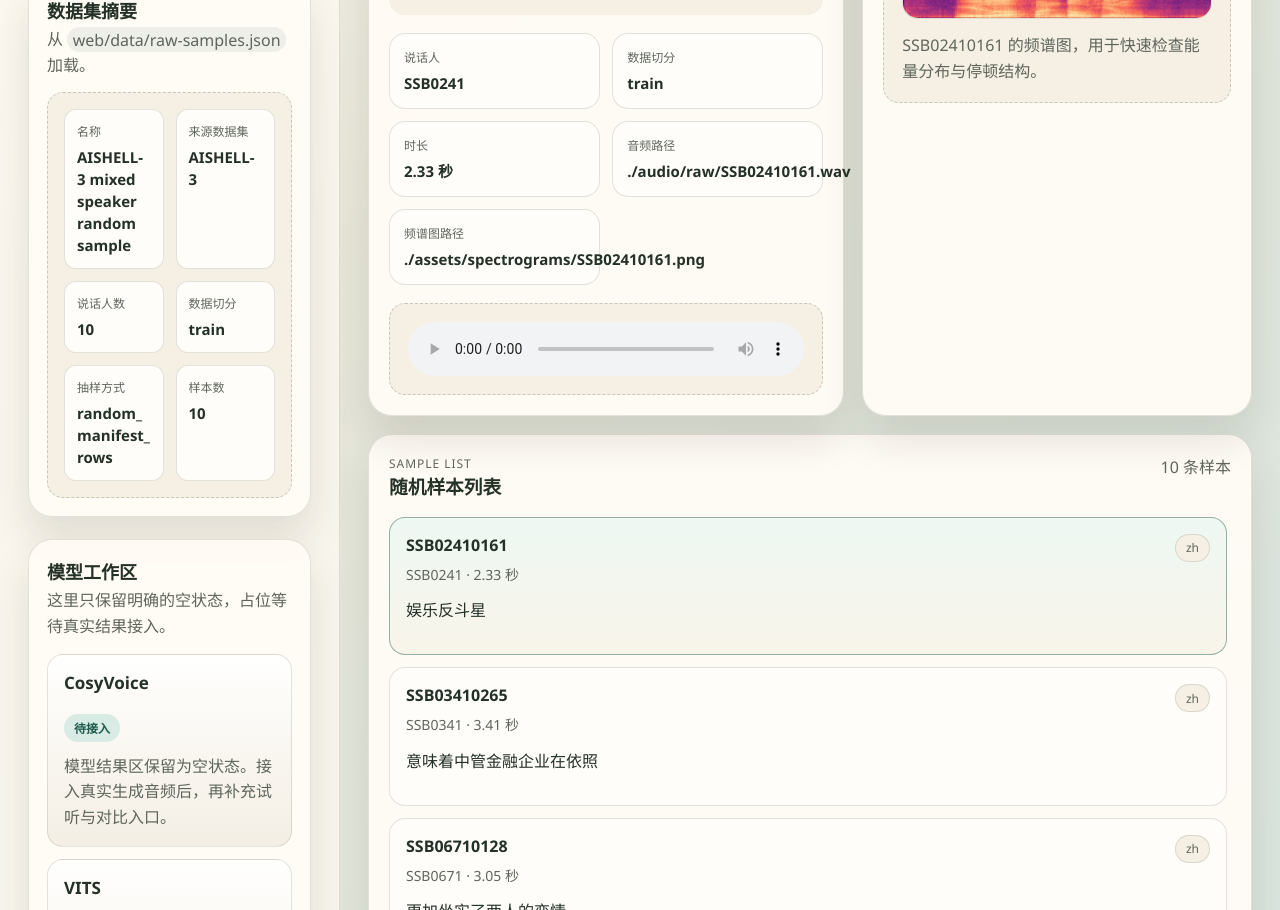
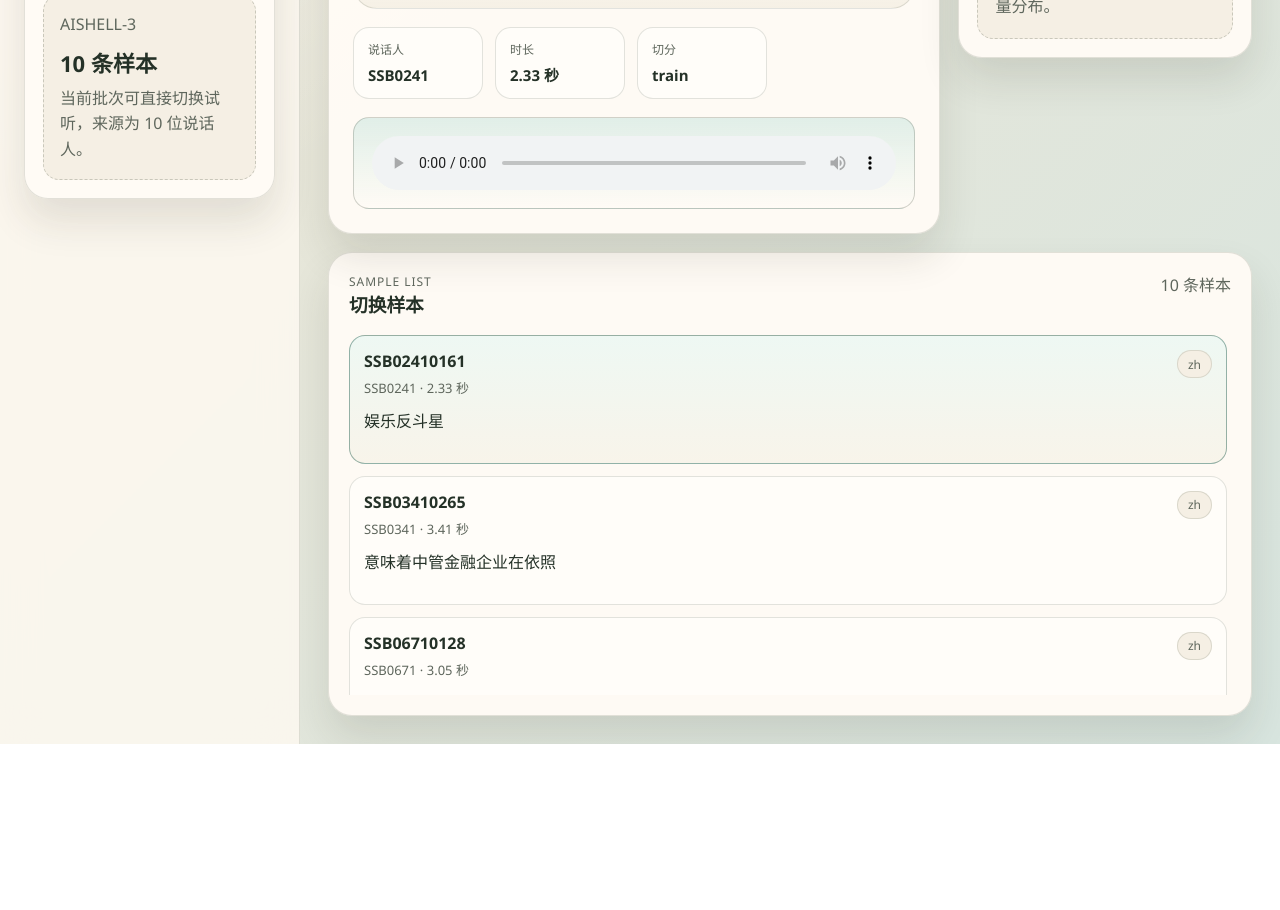
Before and after one commit to lczju/codex-tts, a plain HTML site: page web/index.html in a window 1280 px wide. Shown: the part 356-1266 px from the top of the page. After the commit the page ends 1100 px from the top, so only its background shows below. Drawn offline with Linux system fonts and the light colour scheme.

Commit message:
feat: focus raw audio homepage on listening

```diff
--- a/web/app.js
+++ b/web/app.js
@@ -1,16 +1,3 @@
-const modelDefinitions = [
-  {
-    name: "CosyVoice",
-    stage: "待接入",
-    description: "模型结果区保留为空状态。接入真实生成音频后，再补充试听与对比入口。"
-  },
-  {
-    name: "VITS",
-    stage: "待接入",
-    description: "当前首页不展示伪结果。等 VITS 样本准备好后，再回到这里接入模型面板。"
-  }
-];
-
 const embeddedSampleData = {
   dataset: {
     name: "AISHELL-3 mixed speaker random sample",
@@ -206,52 +193,21 @@ function renderDatasetBrief() {
   }
 
   const dataset = state.dataset;
-  const items = [["名称", dataset.name || "未命名"]];
-
-  if (dataset.sourceDataset) {
-    items.push(["来源数据集", dataset.sourceDataset]);
-  }
-
-  if (dataset.speakerCount && dataset.speakerCount > 1) {
-    items.push(["说话人数", `${dataset.speakerCount}`]);
-  } else {
-    items.push(["说话人", dataset.speakerId || "未提供"]);
-  }
-
-  if (dataset.sourceSpeakerId) {
-    items.push(["来源 ID", dataset.sourceSpeakerId]);
-  }
-
-  if (dataset.split) {
-    items.push(["数据切分", dataset.split]);
-  }
-
-  if (dataset.samplingMode) {
-    items.push(["抽样方式", dataset.samplingMode]);
-  }
-
-  items.push(["样本数", `${dataset.sampleCount ?? state.samples.length}`]);
+  const sampleTotal = dataset.sampleCount ?? state.samples.length;
+  const speakerText = dataset.speakerCount && dataset.speakerCount > 1
+    ? `${dataset.speakerCount} 位说话人`
+    : dataset.speakerId || "单说话人";
+  const sourceText = dataset.sourceDataset || dataset.name || "当前批次";
 
   datasetBrief.innerHTML = `
-    <div class="brief-grid">
-      ${items.map(([label, value]) => `
-        <div class="brief-item">
-          <span class="brief-label">${escapeHtml(label)}</span>
-          <span class="brief-value">${escapeHtml(value)}</span>
-        </div>
-      `).join("")}
-    </div>
+    <p class="detail-copy">${escapeHtml(sourceText)}</p>
+    <p class="brief-value">${escapeHtml(`${sampleTotal} 条样本`)}</p>
+    <p class="detail-copy">当前批次可直接切换试听，来源为 ${escapeHtml(speakerText)}。</p>
   `;
+
+  if (modelPlaceholders) {
+    modelPlaceholders.innerHTML = "";
   }
-
-function renderModelPlaceholders() {
-  modelPlaceholders.innerHTML = modelDefinitions.map((model) => `
-    <article class="model-placeholder">
-      <h3>${escapeHtml(model.name)}</h3>
-      <p class="model-status">${escapeHtml(model.stage)}</p>
-      <p class="detail-copy">${escapeHtml(model.description)}</p>
-    </article>
-  `).join("");
 }
 
 function renderSampleDetail() {
@@ -274,42 +230,39 @@ function renderSampleDetail() {
     `
     : `
       <div class="empty-state">
-        <p class="empty-copy">这个样本还没有音频路径，请检查 <code>raw-samples.json</code> 中的 <code>audioPath</code>。</p>
+        <p class="empty-copy">这个样本还没有可试听音频，请检查 <code>raw-samples.json</code> 中的 <code>audioPath</code>。</p>
       </div>
     `;
 
   sampleDetail.innerHTML = `
-    <div class="sample-head">
+    <div class="hero-body">
+      <div class="hero-head">
         <div>
           <p class="eyebrow">Utterance</p>
           <h3 class="sample-title">${escapeHtml(sample.uttId)}</h3>
         </div>
         <span class="sample-tag">${escapeHtml(sample.language)}</span>
       </div>
+      <div class="hero-text">
+        <p class="eyebrow">Text</p>
         <p class="sample-text">${escapeHtml(sample.text || "未提供文本")}</p>
-    <div class="meta-grid">
-      <div class="meta-pill">
+      </div>
+      <div class="hero-meta">
+        <div class="hero-stat">
           <span class="meta-label">说话人</span>
           <span class="meta-value">${escapeHtml(sample.speakerId || "未提供")}</span>
         </div>
-      <div class="meta-pill">
-        <span class="meta-label">数据切分</span>
-        <span class="meta-value">${escapeHtml(sample.split || "未提供")}</span>
-      </div>
-      <div class="meta-pill">
+        <div class="hero-stat">
           <span class="meta-label">时长</span>
           <span class="meta-value">${escapeHtml(formatDuration(sample.durationSec))}</span>
         </div>
-      <div class="meta-pill">
-        <span class="meta-label">音频路径</span>
-        <span class="meta-value">${escapeHtml(sample.audioPath || "未提供")}</span>
-      </div>
-      <div class="meta-pill">
-        <span class="meta-label">频谱图路径</span>
-        <span class="meta-value">${escapeHtml(sample.spectrogramPath || "未提供")}</span>
+        <div class="hero-stat">
+          <span class="meta-label">切分</span>
+          <span class="meta-value">${escapeHtml(sample.split || "未提供")}</span>
         </div>
       </div>
       ${audioMarkup}
+    </div>
   `;
 }
 
@@ -328,7 +281,7 @@ function renderSpectrogram() {
   spectrogramPanel.innerHTML = `
     <div class="spectrogram-shell">
       <img class="spectrogram-image" src="${escapeHtml(sample.spectrogramPath)}" alt="${escapeHtml(sample.uttId)} 的频谱图">
-      <p class="spectrogram-caption">${escapeHtml(sample.uttId)} 的频谱图，用于快速检查能量分布与停顿结构。</p>
+      <p class="spectrogram-caption">频谱图用于辅助观察停顿和能量分布。</p>
     </div>
   `;
 }
@@ -378,7 +331,6 @@ function renderLoadNote() {
 
 function render() {
   renderDatasetBrief();
-  renderModelPlaceholders();
   renderSampleDetail();
   renderSpectrogram();
   renderSampleList();
--- a/web/index.html
+++ b/web/index.html
@@ -12,62 +12,46 @@
         <div class="brand">
           <span class="brand-mark">RAW</span>
           <div>
-            <p class="eyebrow">Homepage</p>
-            <h1>TTS 原始音频工作台</h1>
+            <p class="eyebrow">Listen First</p>
+            <h1>原始音频试听台</h1>
           </div>
         </div>
 
-        <p class="sidebar-intro">
-          首页当前展示的是从 AISHELL-3 全量清单里离线随机抽取的一批样本：优先核对文本、查看说话人分布，并在本地已落盘音频可用时直接试听。
-        </p>
+        <p class="sidebar-intro">先听音频，再快速切换样本。首页只保留试听所需的信息。</p>
 
         <a class="nav-link" href="./dataset.html">进入数据集页面</a>
 
         <section class="sidebar-section">
           <div class="section-heading">
-            <h2>数据集摘要</h2>
-            <p>从 <code>web/data/raw-samples.json</code> 加载。</p>
+            <h2>当前批次</h2>
+            <p>简要摘要</p>
           </div>
           <div id="datasetBrief" class="info-card">
             <p class="empty-copy">等待加载原始样本数据。</p>
           </div>
         </section>
 
-        <section class="sidebar-section">
-          <div class="section-heading">
-            <h2>模型工作区</h2>
-            <p>这里只保留明确的空状态，占位等待真实结果接入。</p>
-          </div>
-          <div id="modelPlaceholders" class="model-stack"></div>
-        </section>
+        <div id="modelPlaceholders" class="is-hidden" aria-hidden="true"></div>
       </aside>
 
       <main class="main">
         <header class="main-header">
           <div>
-            <p class="eyebrow">Raw Audio Workbench</p>
-            <h2>当前样本检查</h2>
-            <p class="header-copy">
-              这 10 条样本由本地 Python 脚本离线抽样并生成。重新运行脚本后，这里的文本、音频、基础元信息和频谱图会一起刷新。
-            </p>
+            <p class="eyebrow">Raw Audio</p>
+            <h2>当前试听样本</h2>
+            <p class="header-copy">聚焦文本、播放器和频谱图，其余维护信息不在首页展开。</p>
           </div>
           <div class="header-actions">
             <div id="loadNote" class="load-note is-hidden" role="status" aria-live="polite"></div>
           </div>
         </header>
 
-        <section class="main-grid">
-          <article class="panel detail-panel">
-            <div class="panel-header">
-              <div>
-                <p class="eyebrow">Sample Detail</p>
-                <h3>样本详情</h3>
-              </div>
-            </div>
-            <div id="sampleDetail" class="panel-body"></div>
+        <section class="hero-grid">
+          <article class="panel hero-panel">
+            <div id="sampleDetail"></div>
           </article>
 
-          <article class="panel spectrogram-panel">
+          <article class="panel mini-panel">
             <div class="panel-header">
               <div>
                 <p class="eyebrow">Spectrogram</p>
@@ -82,7 +66,7 @@
           <div class="panel-header">
             <div>
               <p class="eyebrow">Sample List</p>
-              <h3>随机样本列表</h3>
+              <h3>切换样本</h3>
             </div>
             <p id="sampleCount" class="panel-meta">0 条样本</p>
           </div>
--- a/web/styles.css
+++ b/web/styles.css
@@ -56,18 +56,18 @@ button {
 
 .app-shell {
   display: grid;
-  grid-template-columns: 340px minmax(0, 1fr);
+  grid-template-columns: 300px minmax(0, 1fr);
   min-height: 100vh;
 }
 
 .sidebar {
-  padding: 28px;
+  padding: 24px;
   border-right: 1px solid var(--line);
   background: rgba(255, 250, 242, 0.78);
   backdrop-filter: blur(18px);
   display: flex;
   flex-direction: column;
-  gap: 22px;
+  gap: 18px;
 }
 
 .brand {
@@ -106,7 +106,7 @@ button {
 
 .brand h1,
 .main-header h2 {
-  font-size: clamp(28px, 3vw, 34px);
+  font-size: clamp(28px, 3vw, 32px);
   line-height: 1.1;
 }
 
@@ -164,12 +164,11 @@ button {
 }
 
 .info-card,
-.model-placeholder,
 .empty-state,
 .sample-card,
-.meta-pill,
 .audio-shell,
-.spectrogram-shell {
+.spectrogram-shell,
+.hero-stat {
   border-radius: var(--radius-md);
 }
 
@@ -186,63 +185,11 @@ button {
   padding: 16px;
 }
 
-.brief-grid,
-.meta-grid {
-  display: grid;
-  gap: 12px;
-}
-
-.brief-grid {
-  grid-template-columns: repeat(2, minmax(0, 1fr));
-}
-
-.brief-item {
-  padding: 12px;
-  border-radius: var(--radius-sm);
-  background: var(--panel-strong);
-  border: 1px solid var(--line);
-}
-
-.brief-label {
-  display: block;
-  margin-bottom: 6px;
-  font-size: 12px;
-  color: var(--muted);
-}
-
 .brief-value {
-  font-size: 15px;
-  font-weight: 600;
-  word-break: break-word;
-}
-
-.model-stack {
-  display: grid;
-  gap: 12px;
-  margin-top: 14px;
-}
-
-.model-placeholder {
-  padding: 16px;
-  background: linear-gradient(180deg, rgba(255, 255, 255, 0.92), rgba(243, 237, 227, 0.92));
-  border: 1px solid var(--line);
-}
-
-.model-placeholder h3 {
-  margin: 0 0 8px;
-  font-size: 17px;
-}
-
-.model-status {
-  display: inline-flex;
-  align-items: center;
-  min-height: 28px;
-  padding: 0 10px;
-  border-radius: 999px;
-  background: var(--accent-soft);
-  color: var(--accent);
-  font-size: 12px;
-  font-weight: 600;
+  margin: 8px 0;
+  font-size: 22px;
+  font-weight: 700;
+  color: var(--text);
 }
 
 .main {
@@ -300,11 +247,12 @@ button {
   display: none;
 }
 
-.main-grid {
+.hero-grid {
   margin-top: 22px;
   display: grid;
-  grid-template-columns: minmax(0, 1.1fr) minmax(320px, 0.9fr);
+  grid-template-columns: minmax(0, 1.35fr) minmax(260px, 0.65fr);
   gap: 18px;
+  align-items: start;
 }
 
 .panel {
@@ -315,34 +263,50 @@ button {
   margin-top: 18px;
 }
 
-.sample-head {
+.hero-panel {
+  padding: 24px;
+}
+
+.hero-body {
+  display: grid;
+  gap: 18px;
+}
+
+.hero-head {
   display: flex;
-  align-items: center;
+  align-items: flex-start;
   justify-content: space-between;
+  gap: 16px;
+}
+
+.sample-title {
+  margin: 6px 0 0;
+  font-size: clamp(28px, 3.4vw, 38px);
+}
+
+.hero-text {
+  padding: 22px;
+  border-radius: var(--radius-lg);
+  background: linear-gradient(180deg, rgba(255, 255, 255, 0.78), rgba(245, 239, 228, 0.9));
+  border: 1px solid var(--line);
+}
+
+.sample-text {
+  margin-top: 8px;
+  color: var(--text);
+  font-size: clamp(24px, 2.8vw, 30px);
+  line-height: 1.5;
+}
+
+.hero-meta {
+  display: flex;
+  flex-wrap: wrap;
   gap: 12px;
 }
 
-.sample-title {
-  margin: 0;
-  font-size: clamp(22px, 2.4vw, 28px);
-}
-
-.sample-text {
-  margin-top: 18px;
-  padding: 16px;
-  border-radius: var(--radius-md);
-  background: var(--panel-soft);
-  color: var(--text);
-  font-size: 17px;
-}
-
-.meta-grid {
-  margin-top: 18px;
-  grid-template-columns: repeat(2, minmax(0, 1fr));
-}
-
-.meta-pill {
-  padding: 14px;
+.hero-stat {
+  min-width: 130px;
+  padding: 12px 14px;
   background: var(--panel-strong);
   border: 1px solid var(--line);
 }
@@ -366,7 +330,8 @@ button {
 }
 
 .audio-shell {
-  margin-top: 18px;
+  background: linear-gradient(180deg, rgba(216, 235, 228, 0.78), rgba(255, 251, 245, 0.96));
+  border-style: solid;
 }
 
 audio {
@@ -374,10 +339,13 @@ audio {
   display: block;
 }
 
+.mini-panel {
+  padding: 18px;
+}
+
 .spectrogram-shell {
-  min-height: 100%;
   display: grid;
-  gap: 14px;
+  gap: 10px;
   align-content: start;
 }
 
@@ -397,14 +365,14 @@ audio {
   margin-top: 18px;
   display: grid;
   gap: 12px;
-  max-height: 420px;
+  max-height: 360px;
   overflow: auto;
   padding-right: 4px;
 }
 
 .sample-card {
   width: 100%;
-  padding: 16px;
+  padding: 14px;
   text-align: left;
   cursor: pointer;
   background: var(--panel-strong);
@@ -436,12 +404,12 @@ audio {
 }
 
 .sample-subtitle {
-  margin-top: 8px;
-  font-size: 14px;
+  margin-top: 6px;
+  font-size: 13px;
 }
 
 .sample-preview {
-  margin-top: 12px;
+  margin-top: 10px;
   color: var(--text);
   line-height: 1.5;
 }
@@ -472,7 +440,7 @@ audio {
     border-bottom: 1px solid var(--line);
   }
 
-  .main-grid {
+  .hero-grid {
     grid-template-columns: 1fr;
   }
 }
@@ -486,7 +454,7 @@ audio {
   .main-header,
   .panel-header,
   .header-actions,
-  .sample-head,
+  .hero-head,
   .sample-card-head {
     flex-direction: column;
   }
@@ -495,9 +463,12 @@ audio {
     align-items: stretch;
   }
 
-  .brief-grid,
-  .meta-grid {
-    grid-template-columns: 1fr;
+  .sample-title {
+    font-size: 28px;
+  }
+
+  .sample-text {
+    font-size: 22px;
   }
 
   .sample-list {
```
Also changed, not shown: tests/app.file-mode.test.mjs (+4 -2 lines), tests/app.test.mjs (+16 -7 lines), 1 other file. Lines whose indentation alone changed are shown as unchanged.
